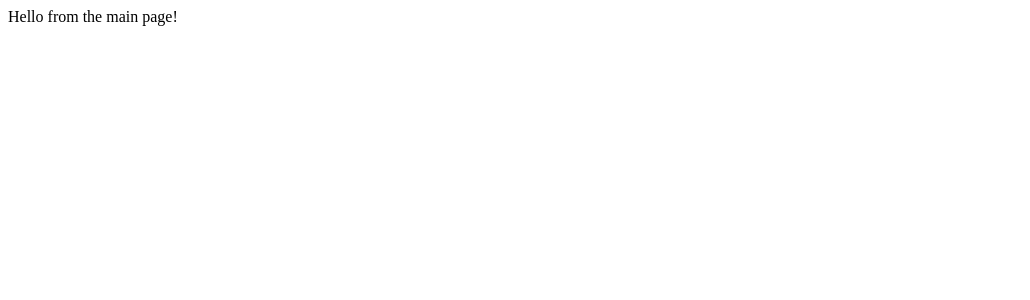
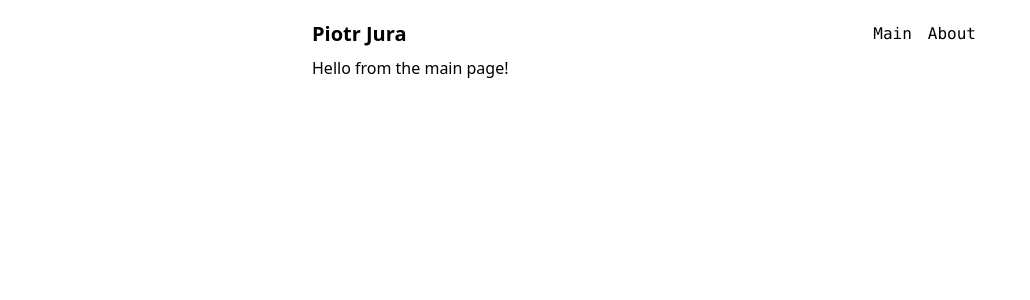
Before and after one commit to osuke-noguchi/nuxt-portfoilo, a Nuxt app: page / in a window 1280 px wide. Shown: the top 300 px of the page, without its empty margins (0-1030 px from the left). Built offline with nearby package versions, Linux system fonts and the light colour scheme.

Commit message:
install tailwnid css

```diff
--- /dev/null
+++ b/layouts/default.vue
@@ -0,0 +1,20 @@
+<template>
+  <div class="container mx-auto max-w-2xl">
+    <header class="flex justify-between items-center mt-5">
+      <div>
+        <NuxtLink to="/" class="text-xl font-semibold p-2 hover:bg-gray-200"
+          >Piotr Jura</NuxtLink
+        >
+      </div>
+      <nav class="font-mono">
+        <ul class="flex space-x-4">
+          <li><NuxtLink to="/">Main</NuxtLink></li>
+          <li><NuxtLink to="/about">About</NuxtLink></li>
+        </ul>
+      </nav>
+    </header>
+    <main class="p-2">
+      <slot />
+    </main>
+  </div>
+</template>
--- a/nuxt.config.ts
+++ b/nuxt.config.ts
@@ -1,4 +1,5 @@
 // https://nuxt.com/docs/api/configuration/nuxt-config
 export default defineNuxtConfig({
-  devtools: { enabled: true }
-})
+  devtools: { enabled: true },
+  modules: ['@nuxtjs/tailwindcss'],
+});
--- a/package.json
+++ b/package.json
@@ -13,5 +13,8 @@
     "nuxt": "^3.11.2",
     "vue": "^3.4.21",
     "vue-router": "^4.3.0"
+  },
+  "devDependencies": {
+    "@nuxtjs/tailwindcss": "^6.12.0"
   }
 }
```
Also changed, not shown: 1 other file (tests, documents, lock files or other folders).
